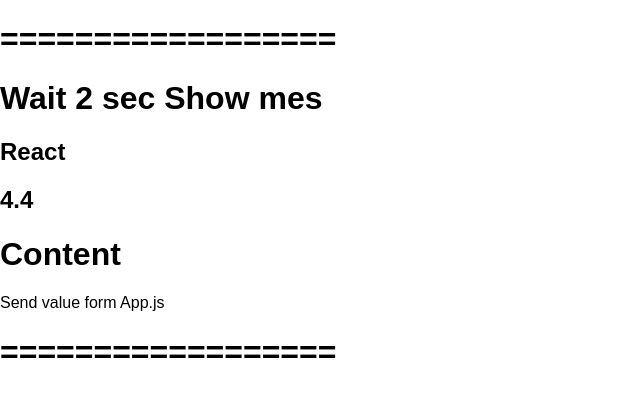
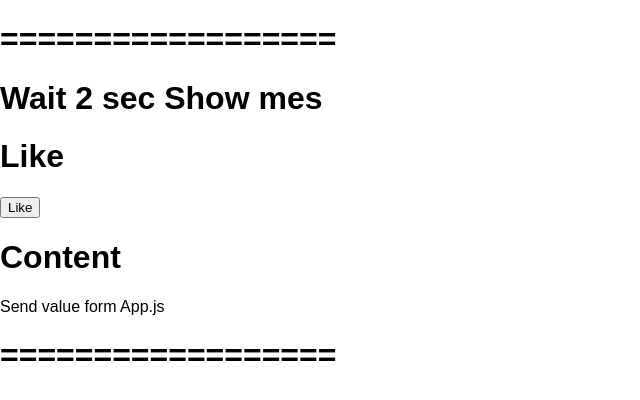
Before and after one commit to NantipatSoftEn/React-example, a React (Create React App) app: page / in a window 1280 px wide. Shown: the top 400 px of the page, without its empty margins (0-640 px from the left). Built offline with nearby package versions, Linux system fonts and the light colour scheme.

Commit message:
state Like

```diff
--- a/src/set/Header.js
+++ b/src/set/Header.js
@@ -5,19 +5,29 @@ class Header extends Component
     constructor()
     {
         super();
-        this.state={name:"Nantipat"};
-        this.state={count:0};
+        this.state={
+            data:[],
+            message:"Like",
+            type:""
+        };
+
+          this.changMessage = this.changMessage.bind(this);
+
+    }
+
+    changMessage()
+    {
+        this.setState({message:"UnLike"});
     }
     render(){
-        setTimeout(()=>this.setState({name:"React"}),2000);
-        setInterval(()=>this.setState({count:this.state.count+0.1}),1000 );
+
 
         return (
             <div>
                 <h1>Wait  2 sec Show mes</h1>
                 <h2>{this.state.name }</h2>
-                <h2>{this.state.count }</h2>
-
+                <h1>{this.state.message}</h1>
+                <button onClick = {this.changMessage}>{this.state.message}</button>
             </div>
         );
     }
```
